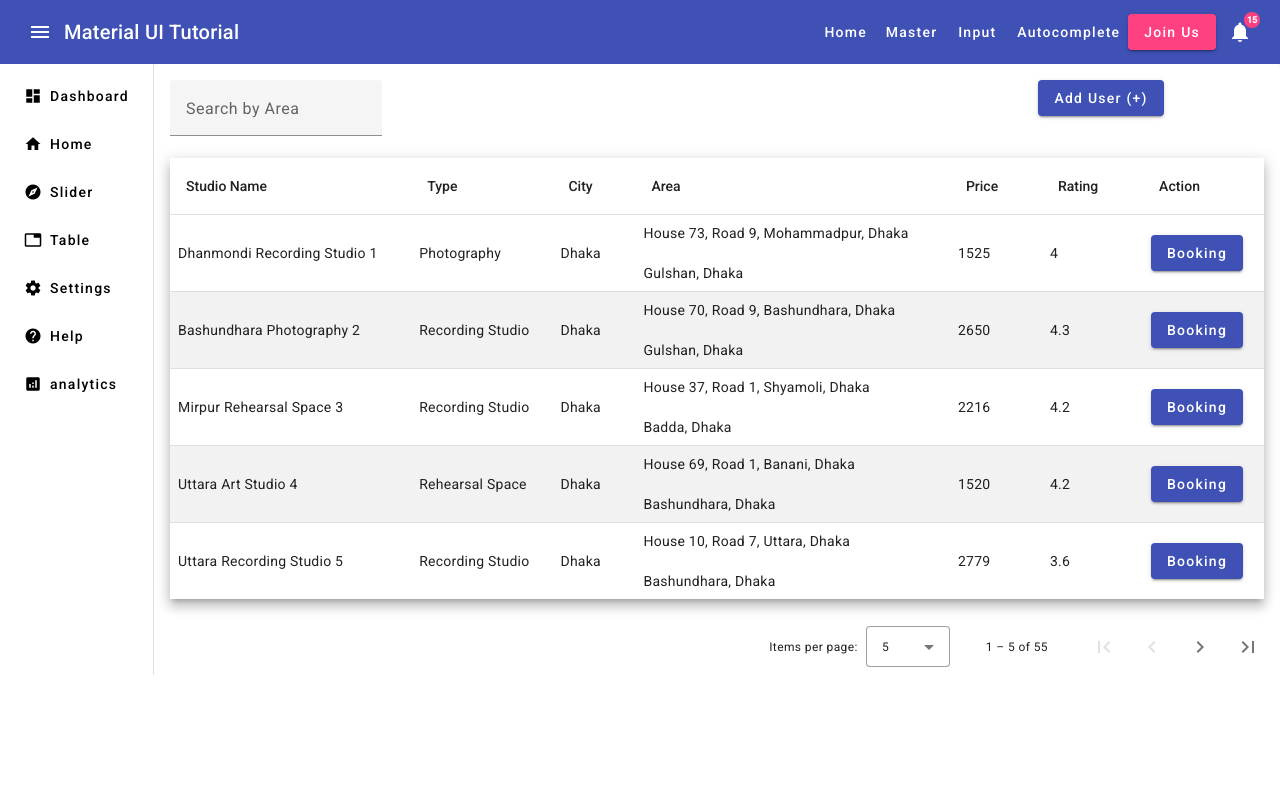
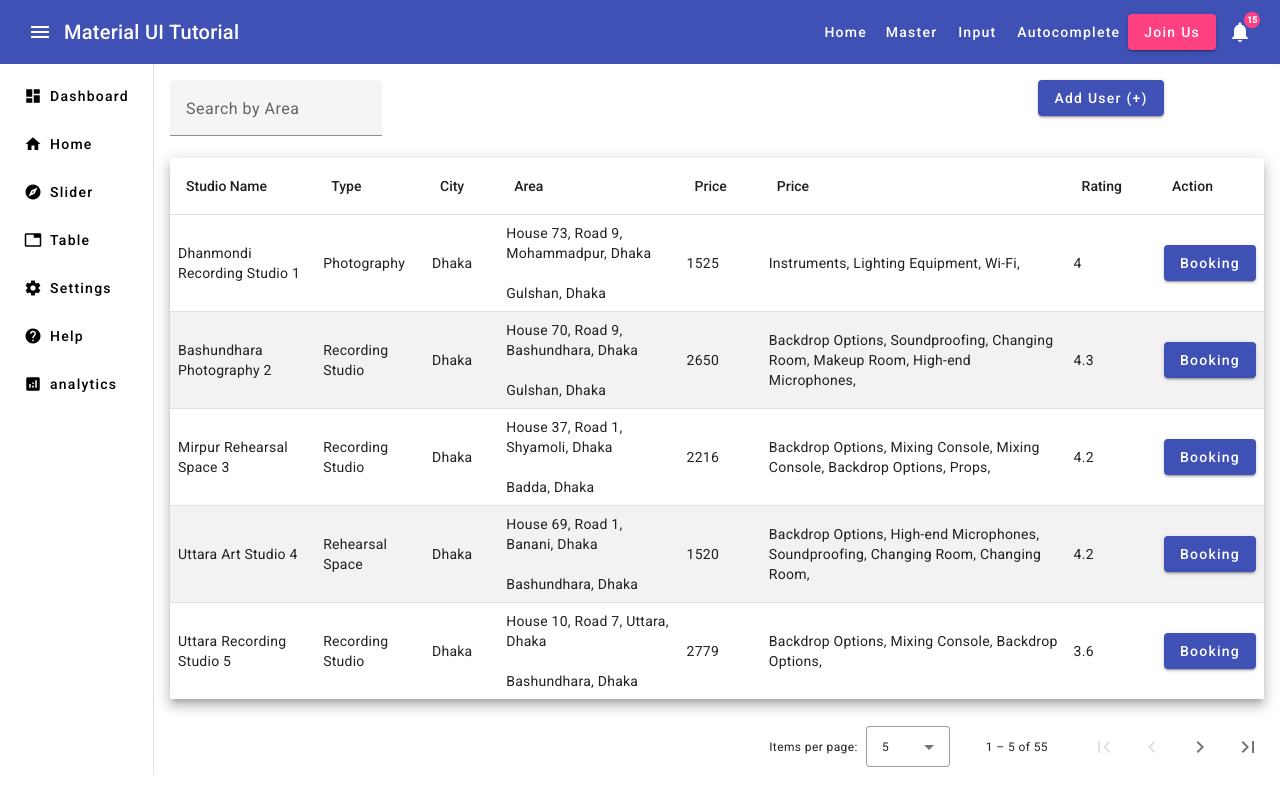
Before and after one commit to Aniksaha-ui/Studio-booking, an Angular app: page / in a window 1280 px wide. Built offline with nearby package versions, Linux system fonts and the light colour scheme.

Commit message:
amanties added

```diff
--- a/src/app/component/studio-list/studio-list.component.html
+++ b/src/app/component/studio-list/studio-list.component.html
@@ -51,6 +51,13 @@
         <th mat-sort-header mat-header-cell *matHeaderCellDef>Price</th>
         <td mat-cell *matCellDef="let element">{{ element.PricePerHour }}</td>
       </ng-container>
+      <ng-container matColumnDef="amenities">
+        <th mat-sort-header mat-header-cell *matHeaderCellDef>Price</th>
+        <td mat-cell *matCellDef="let element">
+          <span *ngFor="let amenity of element.Amenities">{{ amenity }}, </span>
+        </td>
+      </ng-container>
+
       <ng-container matColumnDef="rating">
         <th mat-sort-header mat-header-cell *matHeaderCellDef>Rating</th>
         <td mat-cell *matCellDef="let element">{{ element.Rating }}</td>
--- a/src/app/component/studio-list/studio-list.component.ts
+++ b/src/app/component/studio-list/studio-list.component.ts
@@ -29,6 +29,7 @@ export class StudioListComponent {
     'city',
     'area',
     'price',
+    'amenities',
     'rating',
     'action',
   ];
```
